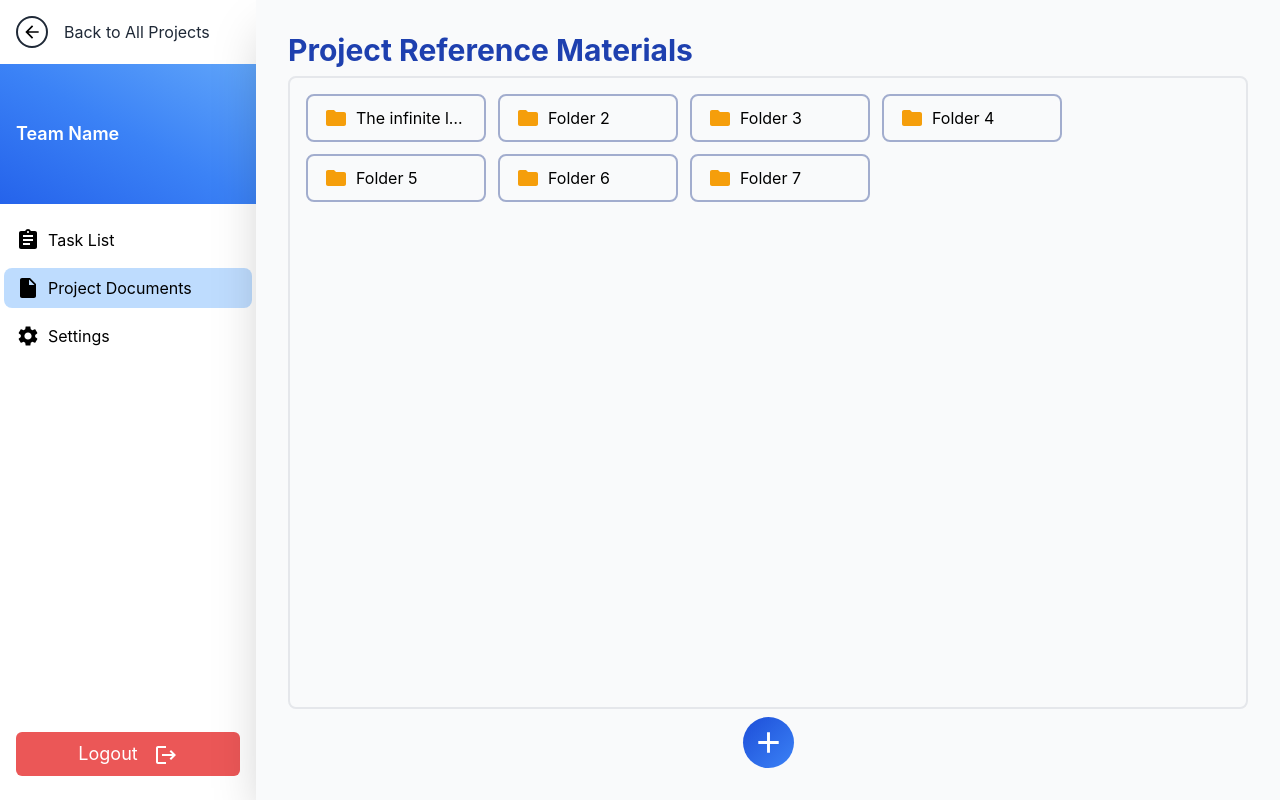
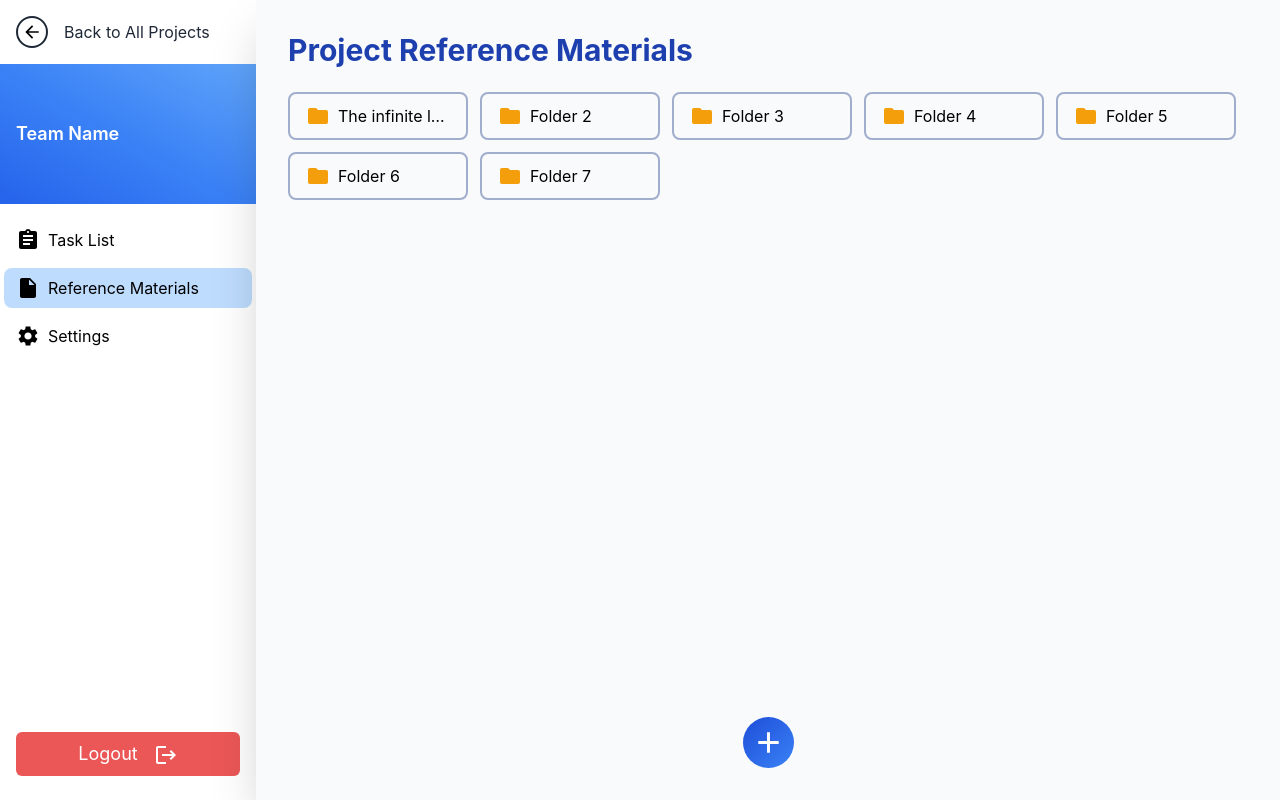
Before and after one commit to nexus-hash/Pentagon, a React (Create React App) app: page /team/docs in a window 1280 px wide. Built offline with nearby package versions, Linux system fonts and the light colour scheme.

Commit message:
Added Routing and Added condition for uname if undefined

```diff
--- a/src/pages/Team/components/teamnavbar.js
+++ b/src/pages/Team/components/teamnavbar.js
@@ -40,10 +40,10 @@ export default function TeamNavbar(props) {
               props.isDocs
                 ? "bg-blue-300 bg-opacity-60"
                 : "hover:bg-blue-300 hover:bg-opacity-60"
-            } w-full items-start justify-start flex`}
+            } w-full items-start justify-start flex truncate`}
           >
             <InsertDriveFileIcon className="mr-2" />
-            Project Documents
+            Reference Materials
           </button>
           <button
             onClick={() => (props.isSettings ? null : history.push("/team/settings"))}
--- a/src/pages/Team/teamdashboard.js
+++ b/src/pages/Team/teamdashboard.js
@@ -38,16 +38,16 @@ function TaskCard(props) {
   };
   return (
     <Fade bottom>
-      <button className="w-full max-w-xs p-4 mr-4 mb-4 rounded-lg hover:shadow-2xl drop-shadow-lg h-auto transform transition hover:scale-105 bg-gradient-to-br from-blue-500 to-blue-600 ">
+      <div className="w-auto max-w-xs p-4 mr-4 mb-4 rounded-lg hover:shadow-2xl drop-shadow-lg h-auto transform transition hover:scale-105 bg-gradient-to-br from-blue-500 to-blue-600 ">
         <div className="flex flex-col justify-start items-start h-full ">
           <span className="text-white text-sm text-opacity-70 flex justify-center items-center">
             <AccessTimeIcon fontSize="small" className="mr-3" />
             {convertToMonth(props.deadline)}
           </span>
-          <div className="bg-white rounded-md text-blue-500 flex justify-center items-center py-1 my-4">
+          <button className="bg-white rounded-md transform transition hover:scale-110 text-blue-500 flex justify-center items-center py-1 my-4">
             <KeyboardArrowLeftIcon />
             <KeyboardArrowRightIcon className=" -ml-3" />
-          </div>
+          </button>
           <div className=" line-clamp-2 text-white font-semibold text-lg text-left mb-3">
             {props.title}
           </div>
@@ -71,7 +71,7 @@ function TaskCard(props) {
             </div>
           </div>
         </div>
-      </button>
+      </div>
     </Fade>
   );
 }
@@ -240,7 +240,7 @@ export default class TeamDashboard extends Component {
                   </div>
                 </Fade>
               </div>
-              <div className="w-full h-full scrollbar-hide overflow-y-scroll grid-cols-3 justify-start items-start mt-10">
+              <div className="w-full h-full scrollbar-hide overflow-y-scroll flex flex-wrap justify-start items-start mt-10">
                 {this.state.task.map((task) => (
                   <TaskCard
                     title={task.title}
--- a/src/pages/Team/teamdocument.js
+++ b/src/pages/Team/teamdocument.js
@@ -4,13 +4,16 @@ import TeamNavbar from "./components/teamnavbar";
 import { FadeLoader } from "react-spinners";
 import AddIcon from '@mui/icons-material/Add';
 import FolderIcon from "@mui/icons-material/Folder";
+import Fade from "react-reveal";
 
 function FolderCard(props){
   return(
+    <Fade bottom>
     <button onClick={props.onClick} className="w-auto max-w-xs flex justify-between mr-3 mb-3 items-center h-12 border-2 border-blue-900 border-opacity-40 px-4 rounded-lg">
       <FolderIcon className="text-3xl mr-2 text-yellow-500" />
       <div className="truncate w-28 text-left">{props.Folder}</div>
     </button>
+    </Fade>
   );
 }
 
@@ -52,20 +55,24 @@ export default class TeamDocument extends Component {
             </div>
           ) : (
             <div className="w-full h-full flex flex-col justify-start items-start p-8">
+              <Fade top>
               <h2 className="text-3xl text-blue-800 font-bold">
                 Project Reference Materials
               </h2>
-              <div className="w-full h-full rounded-lg border-2 my-2">
-                <div className="p-4 flex flex-wrap w-full h-auto">
+              </Fade>
+              <div className="w-full h-full my-2">
+                <div className="py-4 flex flex-wrap w-full h-auto">
                   {this.state.folders.map((folder) => {
                     return <FolderCard onClick={()=> this.handleFolderOnClick(folder)} Folder={folder} />;
                   })}
                 </div>
               </div>
               <div className="w-full flex justify-center items-center">
+                <Fade bottom>
                 <button className="p-2 rounded-full bg-gradient-to-tl text-white hover:shadow-xl from-blue-500 to-blue-700">
                   <AddIcon fontSize="large"></AddIcon>
                 </button>
+                </Fade>
               </div>
             </div>
           )}
--- a/src/pages/Team/teamfolder.js
+++ b/src/pages/Team/teamfolder.js
@@ -45,6 +45,7 @@ export default class MaterialFolder extends Component {
 
               </div>
               <div className="w-full h-auto p-2 flex items-center justify-between bg-blue-50">
+                <Fade bottom>
                 <form className="w-full h-auto p-2 flex items-center justify-between rounded-xl" >
                   <input
                     type="url"
@@ -56,6 +57,7 @@ export default class MaterialFolder extends Component {
                     <AddIcon fontSize="large"></AddIcon>
                   </button>
                 </form>
+                </Fade>
               </div>
             </div>
           )}
--- a/src/pages/Team/teamsettings.js
+++ b/src/pages/Team/teamsettings.js
@@ -20,7 +20,11 @@ export default class TeamSettings extends Component {
               <FadeLoader color="#2563eb" />
             </div>
           ) : (
-            <div></div>
+            <div className="w-full h-full p-4 flex flex-col justify-start items-start">
+              <div className="w-full">
+                 <h1 className="text-3xl text-blue-800 font-bold">Settings</h1>
+              </div>
+            </div>
           )}
         </main>
       </div>
--- a/src/pages/dashboard/dashboard.js
+++ b/src/pages/dashboard/dashboard.js
@@ -80,6 +80,7 @@ class Dashboard extends Component {
   }
 
   async componentDidMount() {
+    this.setState({isLoading:true})
     var p = await verifyToken();
     if (!p) {
       this.props.history.push("/login");
@@ -193,11 +194,11 @@ class Dashboard extends Component {
                     <Fade top>
                       <div className=" w-full flex justify-between items-center px-4 ">
                         <div className="font-serrif font-bold text-lg text-blue-800">
-                          {localStorage
+                          {localStorage.getItem("uname")?localStorage
                             .getItem("uname")
                             .charAt(0)
                             .toUpperCase() +
-                            localStorage.getItem("uname").slice(1)}
+                            localStorage.getItem("uname").slice(1):""}
                           's Projects
                         </div>
                         <button
```
